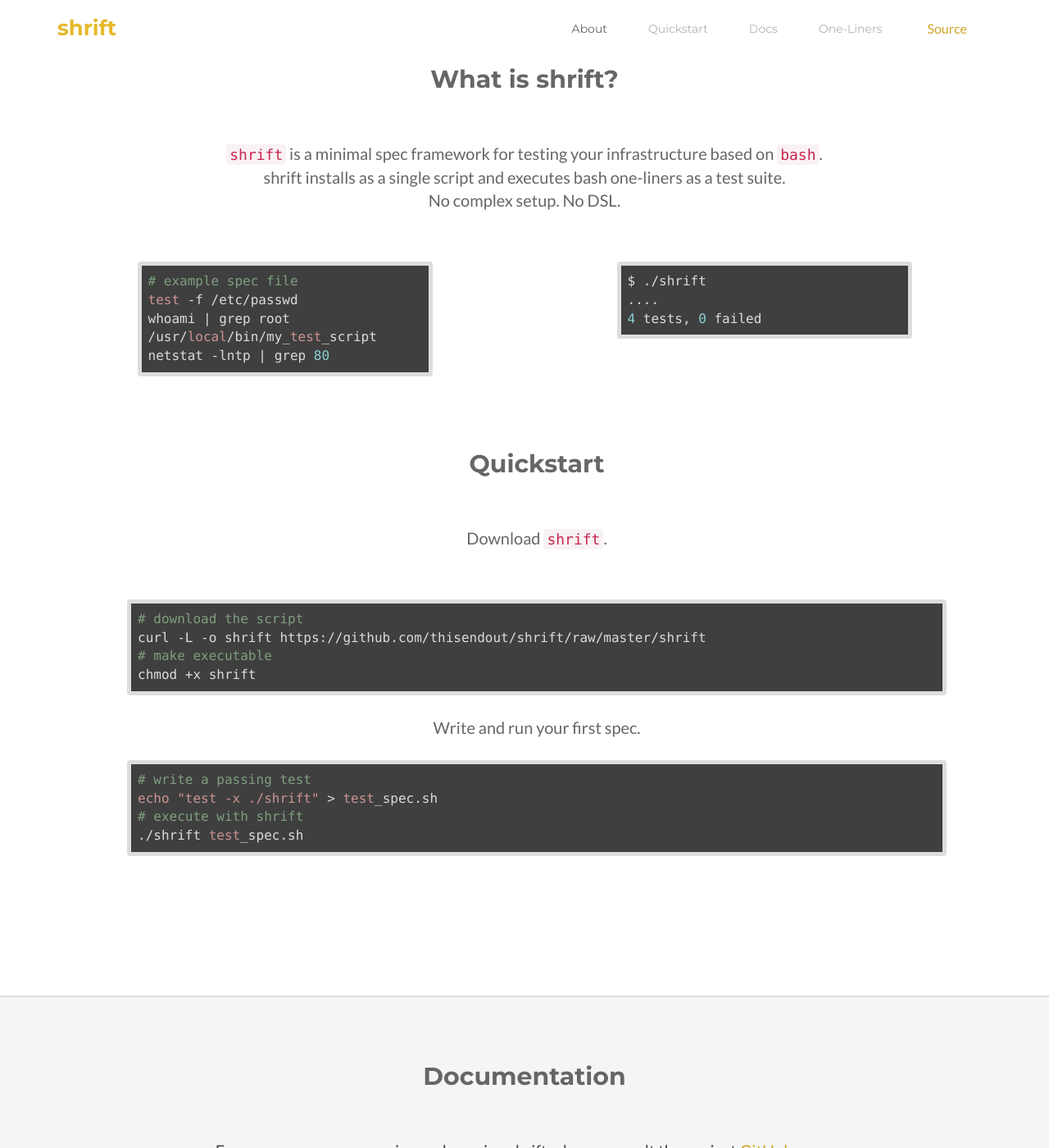
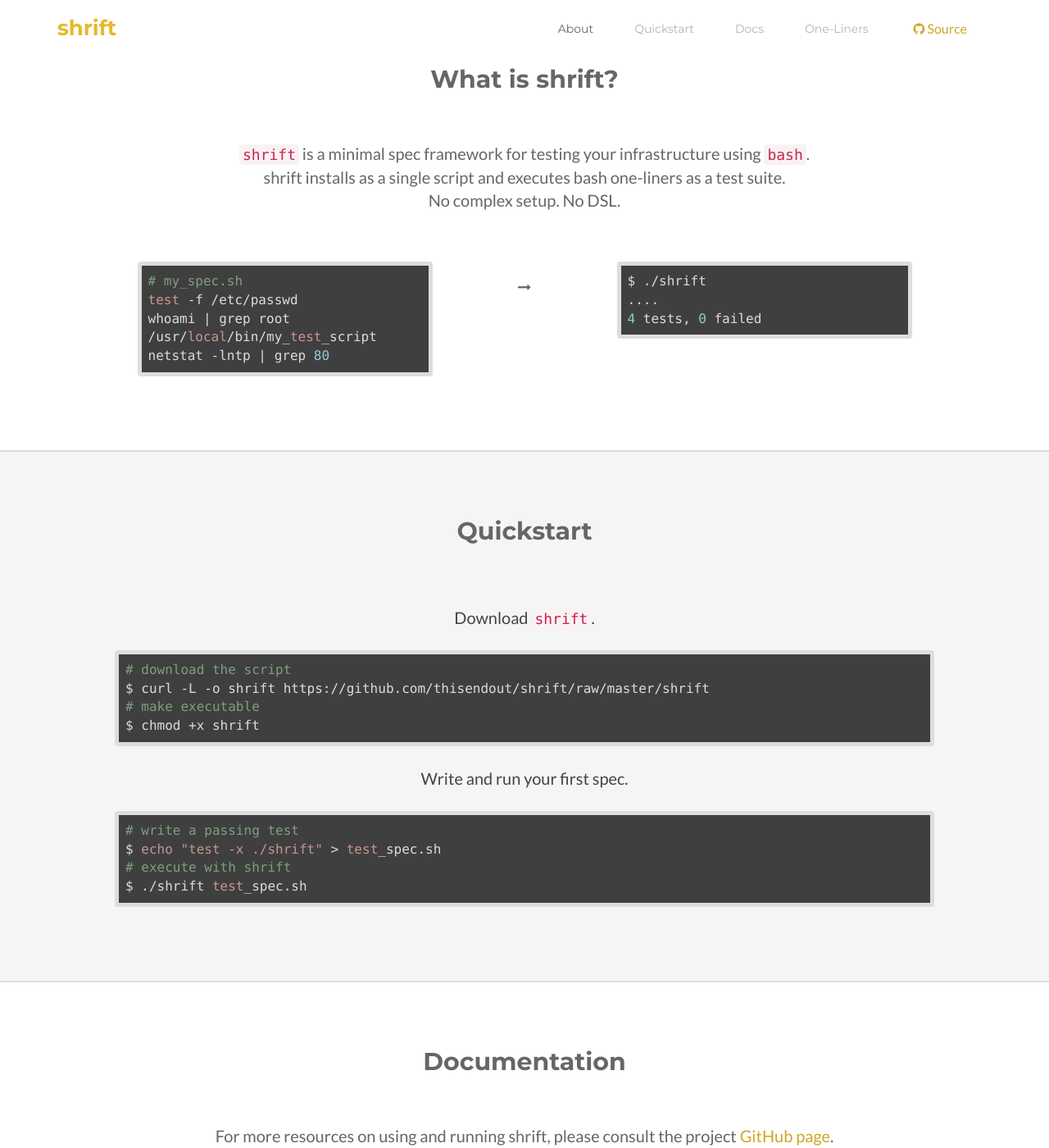
Before and after one commit to thisendout/shrift, a Jekyll site: the page built from index.html, in a window 1280 px wide and 1400 px high. Shown: the whole window at 82% size. Built offline with Jekyll 4.4.1, drawn with Linux system fonts in a browser that asks for light colours; some of the changed text lies outside the part shown.

Commit message:
Cleaning up about, quickstart, docs sections

```diff
--- a/_includes/header.html
+++ b/_includes/header.html
@@ -22,7 +22,7 @@
                         <li class="nav-item"><a class="scrollto" href="#quickstart">Quickstart</a></li>
                         <li class="nav-item"><a class="scrollto" href="#docs">Docs</a></li>
                         <li class="nav-item"><a class="scrollto" href="#oneliners">One-Liners</a></li>
-                        <li><a class="github" href="https://github.com/thisendout/shrift" target="_blank">Source</a></li>
+                        <li><a class="github" href="https://github.com/thisendout/shrift" target="_blank"><i class="fa fa-github"></i> Source</a></li>
                     </ul><!--//nav-->
                 </div><!--//navabr-collapse-->
             </nav><!--//main-nav-->
--- a/index.html
+++ b/index.html
@@ -7,11 +7,11 @@
 <section id="about" class="section">
   <div class="container">
     <h2 class="title text-center">What is shrift?</h2>
-        <p class="intro text-center"><code>shrift</code> is a minimal spec framework for testing your infrastructure based on <code>bash</code>.<br />shrift installs as a single script and executes bash one-liners as a test suite.<br />No complex setup.  No DSL.</p>
+    <p class="intro text-center"><code>shrift</code> is a minimal spec framework for testing your infrastructure using <code>bash</code>.<br />shrift installs as a single script and executes bash one-liners as a test suite.<br />No complex setup.  No DSL.</p>
     <div class="row">
       <div class="col-md-4 col-md-offset-1">
         <div class="code-block">
-              <pre><code class="bash"># example spec file
+          <pre><code class="bash"># my_spec.sh
 test -f /etc/passwd
 whoami | grep root
 /usr/local/bin/my_test_script
@@ -19,7 +19,7 @@
         </div><!--//code-block-->
       </div><!--//col-md-5-->
       <div class="col-md-2">
-            <p></p>
+        <p class="intro-arrow text-center"><i class="fa fa-long-arrow-right"></i></p>
       </div>
       <div class="col-md-4">
         <div class="code-block">
@@ -30,46 +30,54 @@
         </div><!--//code-block-->
       </div><!--//col-md-5-->
     </div><!--//row-->
+  </div>
+</section>
 
 <!-- ******QUICKSTART****** -->
-<section id="quickstart" class="section quickstart">
+<section id="quickstart" class="section-stripe quickstart">
     <div class="container">
         <div class="content">
         <h2 class="title text-center">Quickstart</h2>
         <div class="block">
-            <p class="intro text-center">Download <code>shrift</code>.</p>
+            <p class="text-center">Download <code>shrift</code>.</p>
             <div class="code-block">
                 <pre><code class="language-bash"># download the script
-curl -L -o shrift https://github.com/thisendout/shrift/raw/master/shrift
+$ curl -L -o shrift https://github.com/thisendout/shrift/raw/master/shrift
 # make executable
-chmod +x shrift</code></pre>
+$ chmod +x shrift</code></pre>
             </div>
         </div>
         <div class="block">
-            <p class="text-center" style="padding: 15px 0; font-size: 20px;">Write and run your first spec.</p>
+            <p class="text-center">Write and run your first spec.</p>
             <div class="code-block">
                 <pre><code class="language-bash"># write a passing test
-echo "test -x ./shrift" > test_spec.sh
+$ echo "test -x ./shrift" > test_spec.sh
 # execute with shrift
-./shrift test_spec.sh</code></pre>
+$ ./shrift test_spec.sh</code></pre>
             </div>
         </div>
-                 </code></pre>
-            </div><!--//code-block-->
-        </div><!--//block-->
-        </div><!--//docs-inner-->
     </div><!--//container-->
-</section><!--//docs->
+</section><!--//docs-->
 
 <!-- ******DOCS****** -->
-<section id="docs" class="section-stripe">
+<section id="docs" class="section">
     <div class="container">
         <div class="content">
           <h2 class="title text-center">Documentation</h2>
           <p class="intro text-center">For more resources on using and running shrift, please consult the project <a href="https://github.com/thisendout/shrift" target="_blank">GitHub page</a>.</p>
           <div class="block">
               <h3 class="sub-title">Spec Files</h3>
-              <p>Files to be executed by <code>shrift</code> must contain one test per line. A test is considered passing when the return code is <code>0</code>. Any other condition is considered a failure.</p>
+              <p>By default, <code>shrift</code> searches for files matching <code>*_spec.sh</code> in the current directory.  You can pass a space-separated list of paths to shrift to expand the suite.</p>
+              <div class="code-block">
+              <pre><code class="bash">$ ./shrift specs                      # _spec.sh files in a sub-directory
+$ ./shrift specs/{common,web}         # _spec.sh split up by role, one per directory
+$ ./shrift specs/{common,web}_spec.sh # _spec.sh split up by role, one per file
+$ ./shrift specs/**/*.sh              # globbing and wilcards are supported</code></pre>
+              </div><!--//code-block-->
+          </div><!--//block-->
+          <div class="block">
+              <h3 class="sub-title">Specs</h3>
+              <p>Spec files must contain one test per line.  A test is considered passing when the return code is <code>0</code>. Any other condition is considered a failure.</p>
               <div class="code-block">
               <pre><code class="bash"># example spec file
 test -f /etc/passwd
@@ -78,13 +86,22 @@
 netstat -lntp | grep 80</code></pre>
               </div><!--//code-block-->
           </div><!--//block-->
-
+          <div class="block">
+              <h3 class="sub-title">Targets</h3>
+              <p>By default, `shrift` executes the specs locally.  shrift can also execute using docker exec and ssh, if the clients are already installed.</p>
+              <div class="code-block">
+              <pre><code class="bash">$ ./shrift -d [container_id]  # Run specs against a *running* container
+$ ./shrift -s [hostname]  # Run specs against a remote host via SSH</code></pre>
+              </div><!--//code-block-->
+              <p>For docker and ssh backends, custom client-specific options can be passed using <code>-o 'opts...'</code>.</p>
+              <p>For the ssh backends, each spec is executed using a separate ssh command. We recommend setting up ControlMaster and ControlPersist to re-use ssh sessions.</p>
+          </div><!--//block-->
         </div><!--//docs-inner-->
     </div><!--//container-->
-</section><!--//docs->
+</section><!--//docs-->
 
 <!-- ******oneliners****** -->
-<section id="oneliners" class="oneliners section">
+<section id="oneliners" class="oneliners section-stripe">
     <div class="container">
         <div class="content">
           <h2 class="title text-center">One-Liners</h2>
--- a/public/css/styles.css
+++ b/public/css/styles.css
@@ -331,6 +331,15 @@
 #hero .meta a:hover {
   color: #b3b3b3;
 }
+.intro-arrow {
+  padding-top: 20px;
+}
+
+#quickstart p.text-center {
+  padding: 15px 0;
+  font-size: 20px;
+}
+
 /* ======= Footer ======= */
 footer {
   padding: 30px 0;
```
Lines whose indentation alone changed are shown as unchanged.
